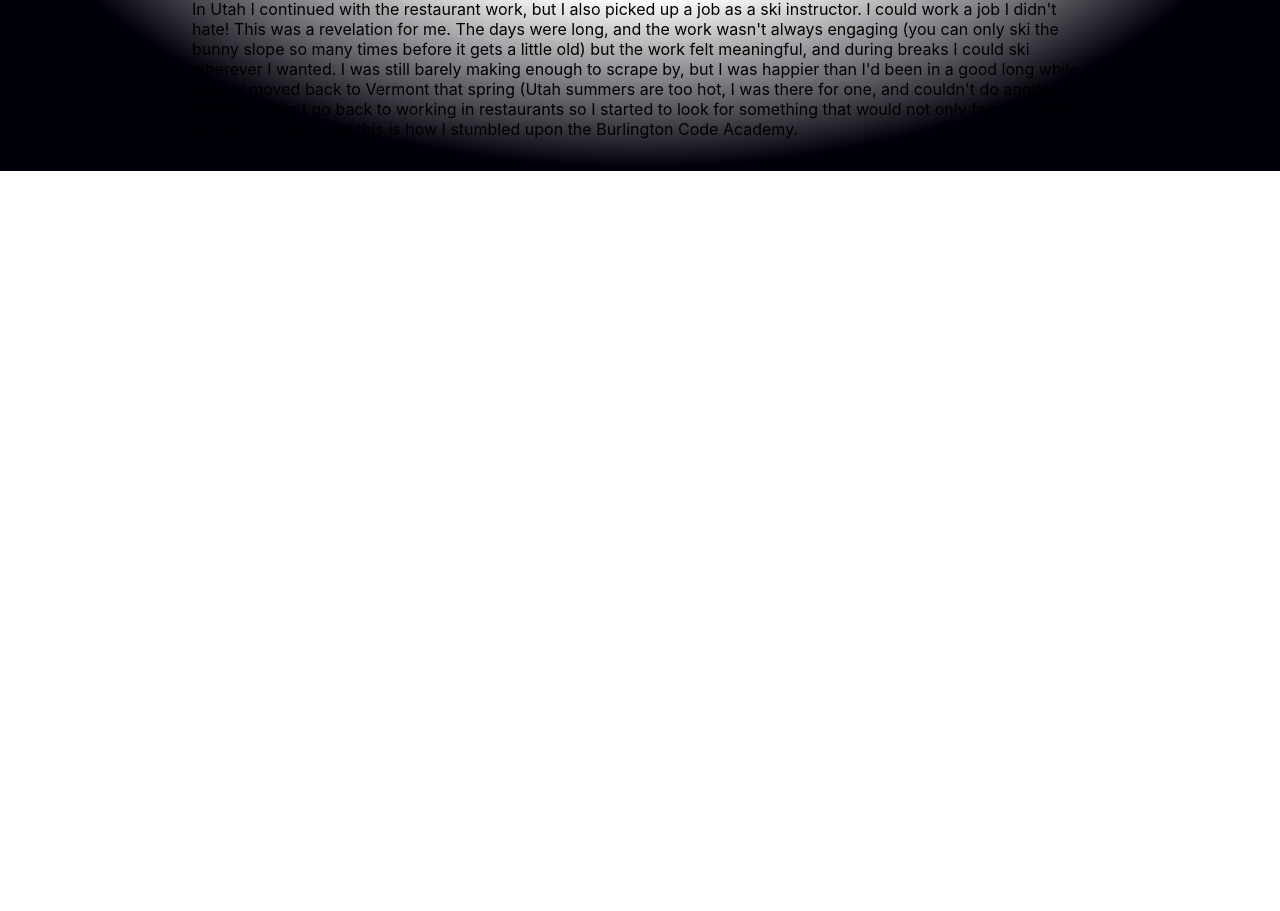
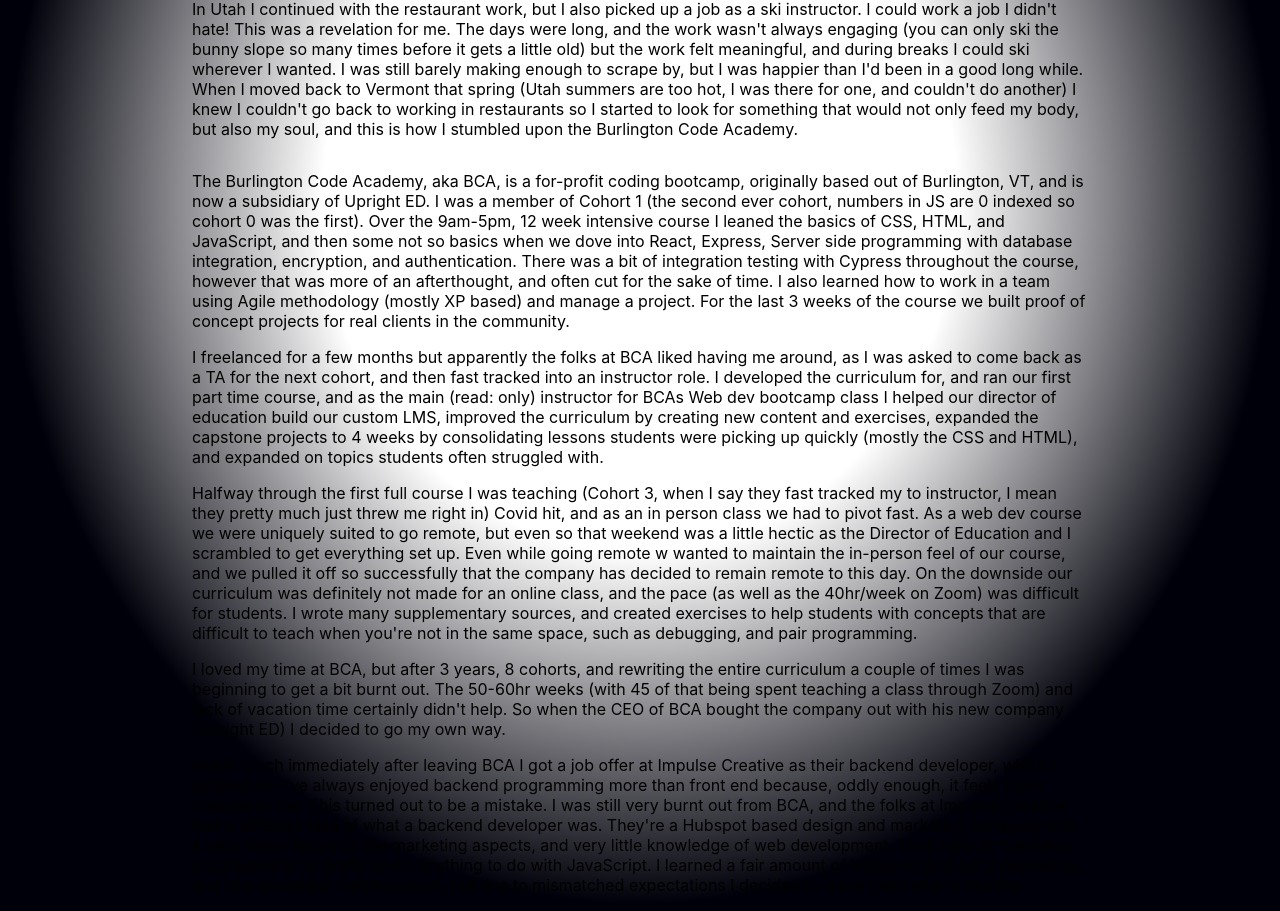
Before and after one commit to Habenzy/portfolio-site, a React (Create React App) app in the folder client/: page /about in a window 1280 px wide. Shown: the part 923-1834 px from the top of the page. Before the commit the page ends 1094 px from the top, so only its background shows below. Built offline with nearby package versions, Linux system fonts and the light colour scheme.

Commit message:
finished bio

```diff
--- a/client/src/about/about.js
+++ b/client/src/about/about.js
@@ -71,7 +71,70 @@ export default function About(props) {
         </p>
       </div>
       <div className="text-block">
-        <p id="programming-blurb" className="text-block"></p>
+        <p id="programming-blurb" className="text-block">
+          The Burlington Code Academy, aka BCA, is a for-profit coding bootcamp,
+          originally based out of Burlington, VT, and is now a subsidiary of
+          Upright ED. I was a member of Cohort 1 (the second ever cohort,
+          numbers in JS are 0 indexed so cohort 0 was the first). Over the
+          9am-5pm, 12 week intensive course I leaned the basics of CSS, HTML,
+          and JavaScript, and then some not so basics when we dove into React,
+          Express, Server side programming with database integration,
+          encryption, and authentication. There was a bit of integration testing
+          with Cypress throughout the course, however that was more of an
+          afterthought, and often cut for the sake of time. I also learned how
+          to work in a team using Agile methodology (mostly XP based) and manage
+          a project. For the last 3 weeks of the course we built proof of
+          concept projects for real clients in the community.
+        </p>
+        <p>
+          I freelanced for a few months but apparently the folks at BCA liked having me around, as I was asked to
+          come back as a TA for the next cohort, and then fast tracked into an
+          instructor role. I developed the curriculum for, and ran our first
+          part time course, and as the main (read: only) instructor for BCAs Web
+          dev bootcamp class I helped our director of education build our custom
+          LMS, improved the curriculum by creating new content and exercises,
+          expanded the capstone projects to 4 weeks by consolidating lessons
+          students were picking up quickly (mostly the CSS and HTML), and
+          expanded on topics students often struggled with.
+        </p>
+        <p>
+          Halfway through the first full course I was teaching (Cohort 3, when I
+          say they fast tracked my to instructor, I mean they pretty much just
+          threw me right in) Covid hit, and as an in person class we had to
+          pivot fast. As a web dev course we were uniquely suited to go remote,
+          but even so that weekend was a little hectic as the Director of
+          Education and I scrambled to get everything set up. Even while going
+          remote w wanted to maintain the in-person feel of our course, and we
+          pulled it off so successfully that the company has decided to remain
+          remote to this day. On the downside our curriculum was definitely not
+          made for an online class, and the pace (as well as the 40hr/week on
+          Zoom) was difficult for students. I wrote many supplementary sources,
+          and created exercises to help students with concepts that are
+          difficult to teach when you're not in the same space, such as
+          debugging, and pair programming.
+        </p>
+        <p>
+          I loved my time at BCA, but after 3 years, 8 cohorts, and rewriting
+          the entire curriculum a couple of times I was beginning to get a bit
+          burnt out. The 50-60hr weeks (with 45 of that being spent teaching a
+          class through Zoom) and lack of vacation time certainly didn't help.
+          So when the CEO of BCA bought the company out with his new company
+          (Upright ED) I decided to go my own way.
+        </p>
+        <p>
+          Pretty much immediately after leaving BCA I got a job offer at Impulse
+          Creative as their backend developer, which I jumped on. I've always
+          enjoyed backend programming more than front end because, oddly enough,
+          it feels more creative to me. This turned out to be a mistake. I was
+          still very burnt out from BCA, and the folks at Impulse Creative had a
+          different idea of what a backend developer was. They're a Hubspot
+          based design and marketing company with a very heavy focus on the
+          marketing aspects, and very little knowledge of web development. Their
+          idea of "backend programming" is pretty much anything to do with
+          JavaScript. I learned a fair amount of Hubspot (and got 2 marketing,
+          and one developer certifications), but due to mismatched expectations
+          I decided to leave them after 6 months.
+        </p>
       </div>
     </div>
   );
```
